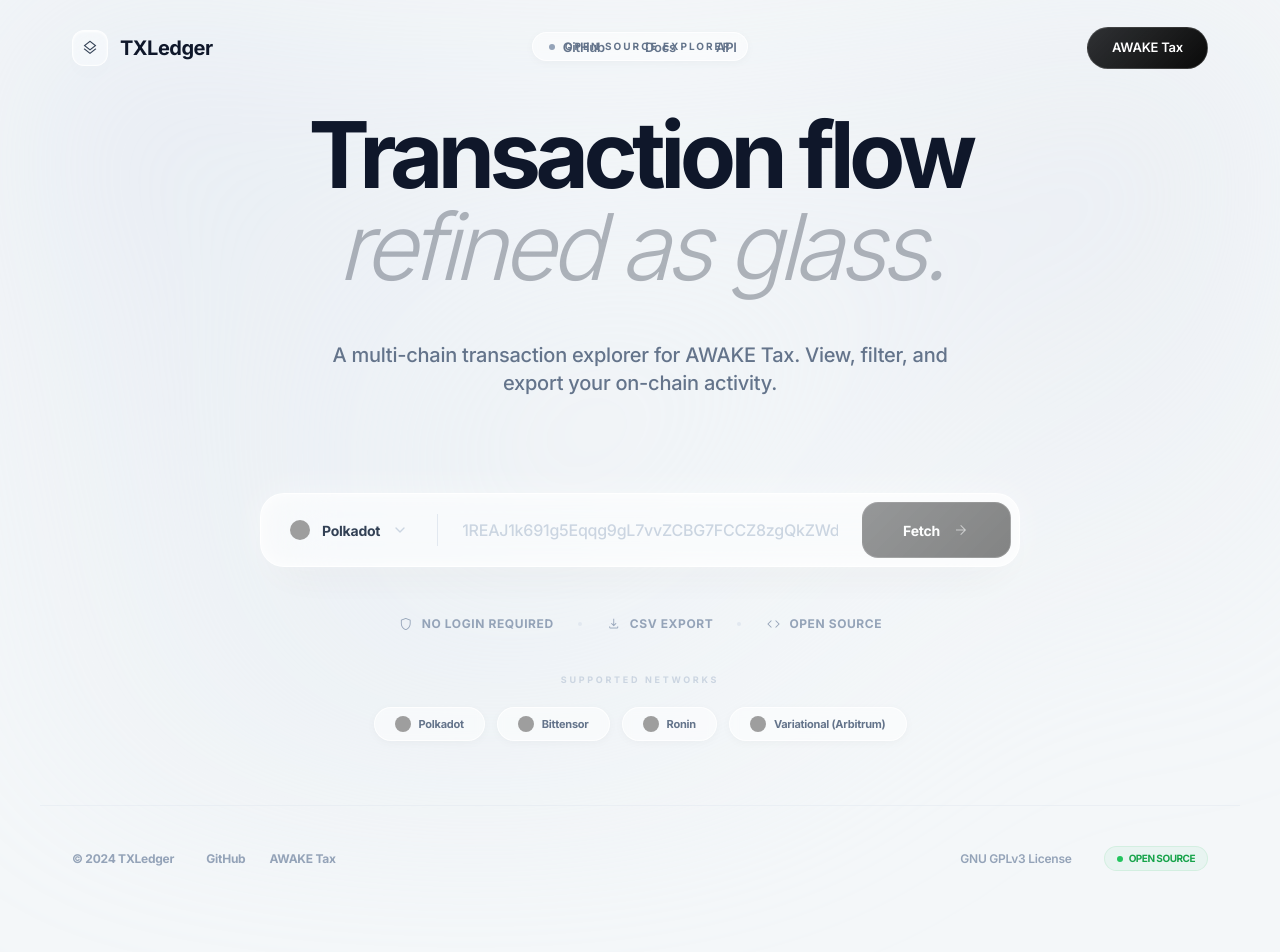
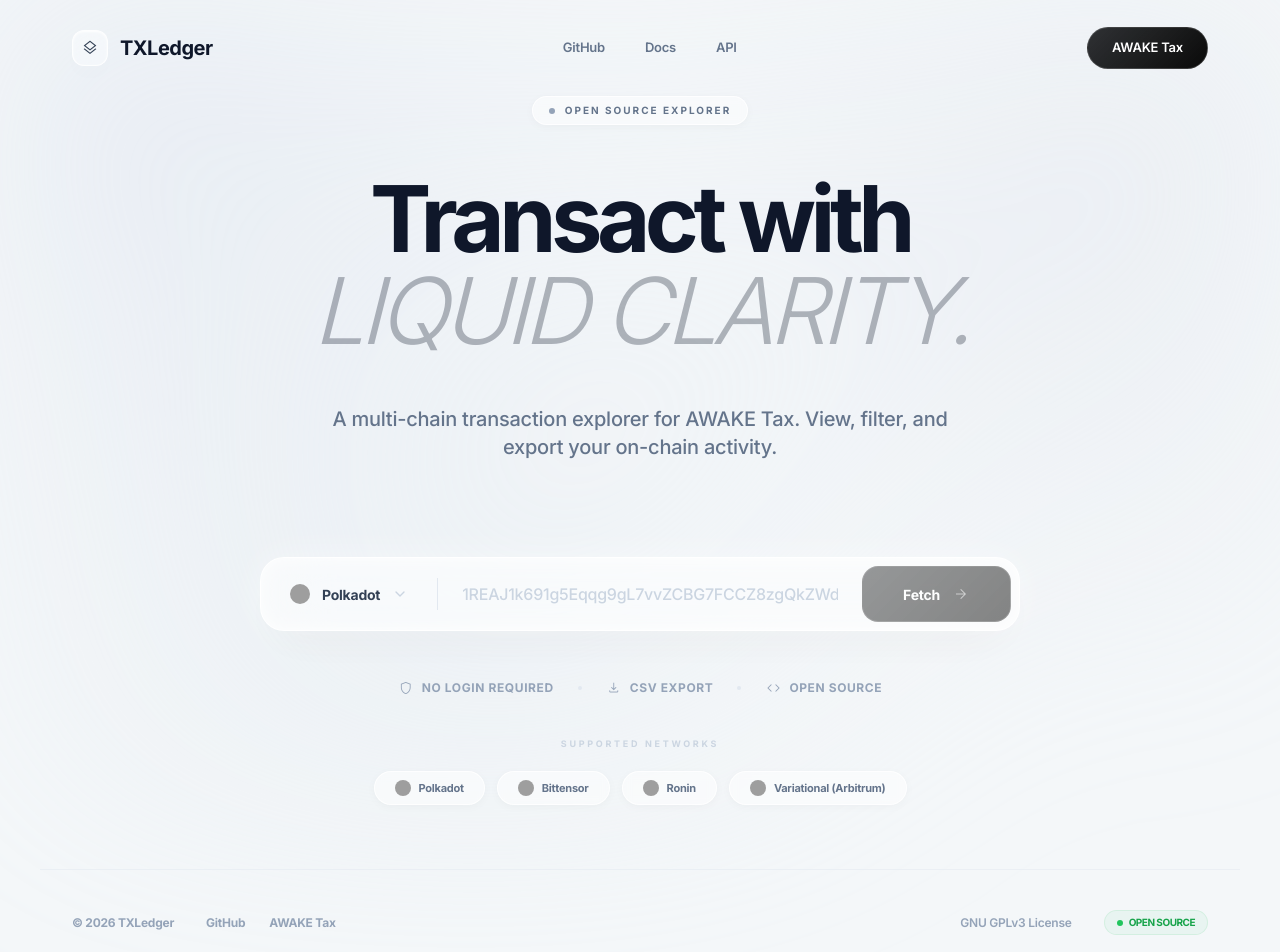
Before and after one commit to jdanjohnson/TXLedger, a React (Vite) app: page / in a window 1280 px wide. Shown: the top 952 px of the page. Built offline with nearby package versions, Linux system fonts and the light colour scheme; grey boxes are pictures that could not be loaded.

Commit message:
feat: Update title to 'Transact with LIQUID CLARITY', year to 2026, and reset state on chain switch

```diff
--- a/src/App.tsx
+++ b/src/App.tsx
@@ -96,6 +96,13 @@ function App() {
     setViewMode('landing');
   };
 
+  const handleChainChange = (newChain: string) => {
+    setSelectedChain(newChain);
+    setAddress('');
+    setSelectedTx(null);
+    setViewMode('landing');
+  };
+
   const formatDate = (isoDate: string) => {
     const date = new Date(isoDate);
     return date.toLocaleString('en-US', {
@@ -154,7 +161,7 @@ function App() {
   };
 
   if (viewMode === 'landing') {
-    return <LandingPage onFetch={handleFetchFromLanding} />;
+    return <LandingPage onFetch={handleFetchFromLanding} initialChain={selectedChain} />;
   }
 
   return (
@@ -179,7 +186,7 @@ function App() {
           </nav>
         </div>
         <div className="flex items-center gap-5">
-          <Select value={selectedChain} onValueChange={setSelectedChain}>
+          <Select value={selectedChain} onValueChange={handleChainChange}>
             <SelectTrigger className="w-40 h-8 text-xs border-slate-200 bg-white/50">
               <SelectValue placeholder="Select chain" />
             </SelectTrigger>
--- a/src/components/LandingPage.tsx
+++ b/src/components/LandingPage.tsx
@@ -4,11 +4,12 @@ import { getSupportedChains } from '../adapters';
 
 interface LandingPageProps {
   onFetch: (chain: string, address: string) => void;
+  initialChain?: string;
 }
 
-export function LandingPage({ onFetch }: LandingPageProps) {
+export function LandingPage({ onFetch, initialChain }: LandingPageProps) {
   const chains = getSupportedChains();
-  const [selectedChain, setSelectedChain] = useState(chains[0]?.id || '');
+  const [selectedChain, setSelectedChain] = useState(initialChain || chains[0]?.id || '');
   const [address, setAddress] = useState('');
   const [showChainDropdown, setShowChainDropdown] = useState(false);
 
@@ -47,7 +48,7 @@ export function LandingPage({ onFetch }: LandingPageProps) {
         </div>
       </header>
 
-      <main className="flex-1 flex flex-col items-center justify-center -mt-16">
+      <main className="flex-1 flex flex-col items-center justify-center">
         <section className="w-full max-w-[1100px] px-8 flex flex-col items-center text-center">
           <div className="inline-flex items-center gap-2.5 px-4 py-1.5 rounded-full badge-glass mb-12">
             <div className="w-1.5 h-1.5 rounded-full bg-slate-400"></div>
@@ -56,8 +57,8 @@ export function LandingPage({ onFetch }: LandingPageProps) {
 
           <div className="flex flex-col gap-6 max-w-[850px]">
             <h1 className="text-6xl md:text-[92px] font-bold text-slate-900 grotesk-tight">
-              Transaction flow<br/>
-              <span className="opacity-30 italic font-light">refined as glass.</span>
+              Transact with<br/>
+              <span className="opacity-30 italic font-light">LIQUID CLARITY.</span>
             </h1>
             <p className="text-lg md:text-xl text-slate-500 font-medium leading-relaxed max-w-[620px] mx-auto mt-6">
               A multi-chain transaction explorer for AWAKE Tax.
@@ -171,7 +172,7 @@ export function LandingPage({ onFetch }: LandingPageProps) {
       <footer className="w-full py-16">
         <div className="max-w-[1200px] mx-auto px-8 flex flex-col md:flex-row items-center justify-between border-t border-slate-200/50 pt-10">
           <div className="flex items-center gap-8 flex-wrap justify-center md:justify-start">
-            <span className="text-[12px] font-bold text-slate-400">© 2024 TXLedger</span>
+            <span className="text-[12px] font-bold text-slate-400">© 2026 TXLedger</span>
             <div className="flex items-center gap-6">
               <a className="text-[12px] font-bold text-slate-400 hover:text-slate-900 transition-colors" href="https://github.com/jdanjohnson/TXLedger" target="_blank" rel="noopener noreferrer">GitHub</a>
               <a className="text-[12px] font-bold text-slate-400 hover:text-slate-900 transition-colors" href="https://awaketax.com" target="_blank" rel="noopener noreferrer">AWAKE Tax</a>
```
